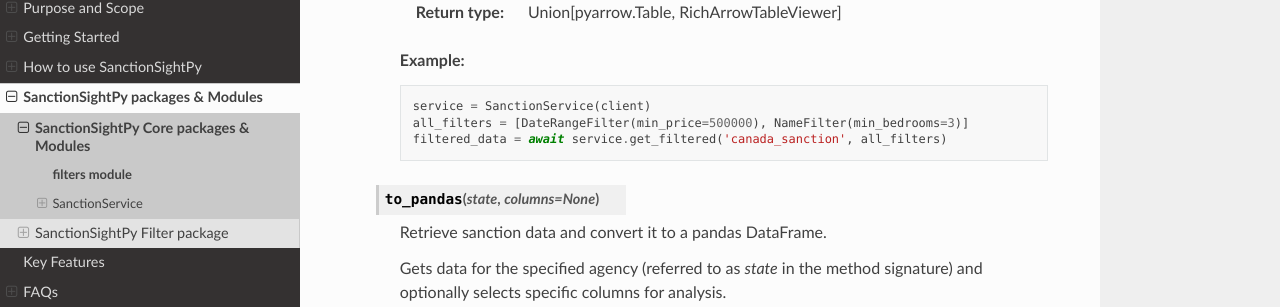
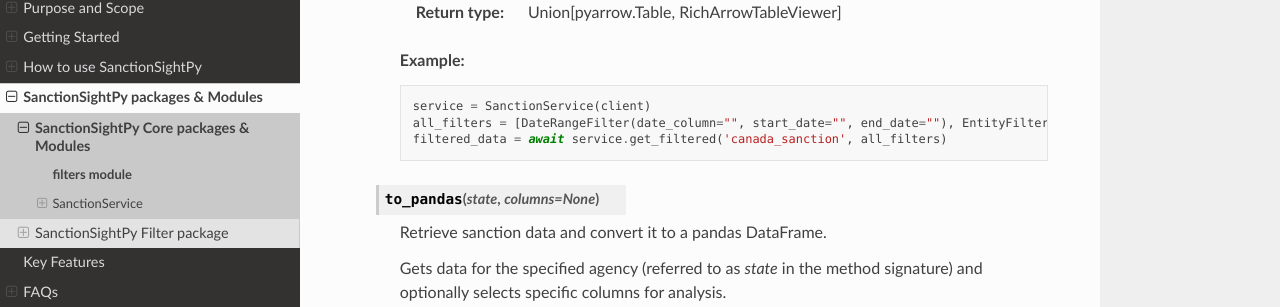
Before and after one commit to cla-bit/SanctionSightPy-Docs, a Sphinx documentation site: the page built from source/datadock.core.sanction.rst, in a window 1280 px wide and 900 px high, scrolled down 512 px. Shown: the part 144-451 px from the top of the window. Built offline with Sphinx 7.4.7 and the Read the Docs theme 3.1.0, drawn with Linux system fonts in a browser that asks for light colours.

Commit message:
Update datadock.core.sanction.rst

```diff
--- a/source/datadock.core.sanction.rst
+++ b/source/datadock.core.sanction.rst
@@ -38,7 +38,7 @@ SanctionService
         .. code-block:: python
 
             service = SanctionService(client)
-            all_filters = [DateRangeFilter(min_price=500000), NameFilter(min_bedrooms=3)]
+            all_filters = [DateRangeFilter(date_column="", start_date="", end_date=""), EntityFilter(search_terms="", columns="", match_type="partial", case_sensitive=False)]
             filtered_data = await service.get_filtered('canada_sanction', all_filters)
 
     .. method:: to_pandas(state, columns=None)
```
